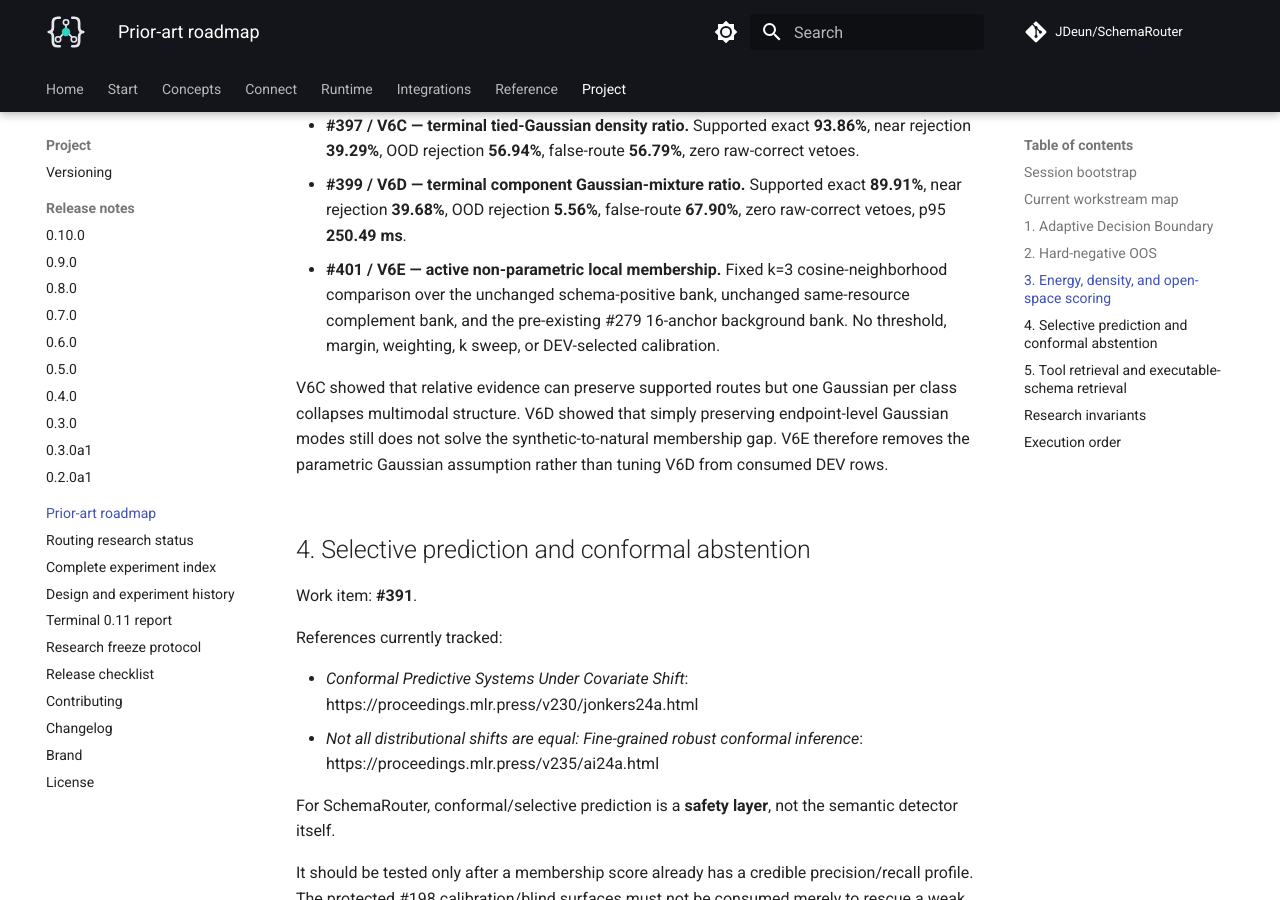
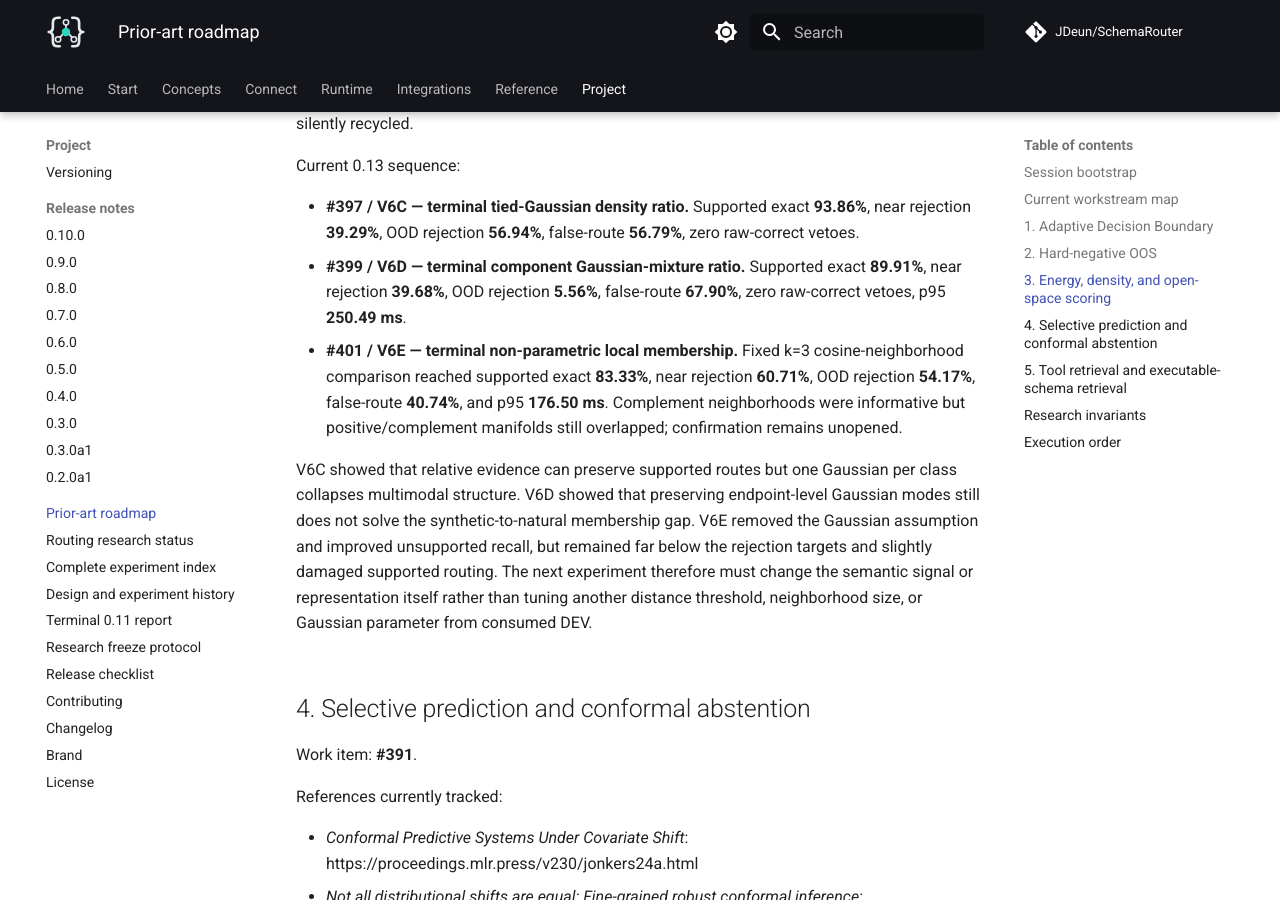
Before and after one commit to JDeun/SchemaRouter, an MkDocs documentation site: the page built from docs/research/prior-art-roadmap.md, in a window 1280 px wide and 900 px high, scrolled down 4073 px. Built offline with MkDocs 1.6.1 and Material for MkDocs 9.7.7, drawn with Linux system fonts in a browser that asks for light colours; comment, search, counter and statistics services are not loaded; some of the changed text lies outside the part shown.

Commit message:
docs: mark V6E terminal in research roadmap

```diff
--- a/docs/research/prior-art-roadmap.md
+++ b/docs/research/prior-art-roadmap.md
@@ -25,7 +25,7 @@ Before creating a new routing experiment:
 | --- | ---: | --- | --- |
 | Adaptive/open decision boundaries | #384 | **terminal** | V6A positive-only spherical ADB rejected every DEV request |
 | Hard-negative OOS generation | #389 / #395 | **terminal** | V6B separated synthetic evidence but rejected every natural DEV query |
-| Energy/density/open-space scoring | #390 / #397 / #399 / #401 | **active** | V6C/V6D terminal; V6E non-parametric kNN membership active |
+| Energy/density/open-space scoring | #390 / #397 / #399 / #401 | **active research / no frozen successor** | V6C/V6D/V6E terminal; next method must be structurally different |
 | Selective/conformal abstention | #391 | deferred | Calibrate abstention only after a useful semantic membership score exists |
 | Tool/executable-schema retrieval | #392 | ongoing | Keep retrieval research aligned with the typed capability architecture |
 
@@ -146,9 +146,9 @@ Current 0.13 sequence:
 
 - **#397 / V6C — terminal tied-Gaussian density ratio.** Supported exact **93.86%**, near rejection **39.29%**, OOD rejection **56.94%**, false-route **56.79%**, zero raw-correct vetoes.
 - **#399 / V6D — terminal component Gaussian-mixture ratio.** Supported exact **89.91%**, near rejection **39.68%**, OOD rejection **5.56%**, false-route **67.90%**, zero raw-correct vetoes, p95 **250.49 ms**.
-- **#401 / V6E — active non-parametric local membership.** Fixed k=3 cosine-neighborhood comparison over the unchanged schema-positive bank, unchanged same-resource complement bank, and the pre-existing #279 16-anchor background bank. No threshold, margin, weighting, k sweep, or DEV-selected calibration.
+- **#401 / V6E — terminal non-parametric local membership.** Fixed k=3 cosine-neighborhood comparison reached supported exact **83.33%**, near rejection **60.71%**, OOD rejection **54.17%**, false-route **40.74%**, and p95 **176.50 ms**. Complement neighborhoods were informative but positive/complement manifolds still overlapped; confirmation remains unopened.
 
-V6C showed that relative evidence can preserve supported routes but one Gaussian per class collapses multimodal structure. V6D showed that simply preserving endpoint-level Gaussian modes still does not solve the synthetic-to-natural membership gap. V6E therefore removes the parametric Gaussian assumption rather than tuning V6D from consumed DEV rows.
+V6C showed that relative evidence can preserve supported routes but one Gaussian per class collapses multimodal structure. V6D showed that preserving endpoint-level Gaussian modes still does not solve the synthetic-to-natural membership gap. V6E removed the Gaussian assumption and improved unsupported recall, but remained far below the rejection targets and slightly damaged supported routing. The next experiment therefore must change the semantic signal or representation itself rather than tuning another distance threshold, neighborhood size, or Gaussian parameter from consumed DEV.
 
 ## 4. Selective prediction and conformal abstention
 
@@ -217,9 +217,10 @@ The current order is:
 1. retain **#384 / V6A** as the terminal positive-only spherical ADB reference; its confirmation stays unopened;
 2. retain **#395 / V6B** as the terminal hard-negative ellipsoid reference; its confirmation stays unopened;
 3. retain **#397 / V6C** and **#399 / V6D** as terminal relative-density controls; both confirmations stay unopened;
-4. execute **#401 / V6E**, the preregistered non-parametric kNN membership experiment from **#390**, without using V6D failed rows to tune k, evidence, thresholds, or decision order;
-5. if a useful semantic membership score exists, evaluate selective/conformal safety from **#391**;
-6. continuously maintain ToolRet/ToolReAGt architectural alignment in **#392**.
+4. retain **#401 / V6E** as the terminal non-parametric local-neighborhood reference; its confirmation stays unopened;
+5. before opening a successor, search prior art and repository history for a materially different semantic representation or membership signal; do not tune k, thresholds, weighting, background anchors, or schema wording from V6E DEV;
+6. if a useful semantic membership score exists, evaluate selective/conformal safety from **#391**;
+7. continuously maintain ToolRet/ToolReAGt architectural alignment in **#392**.
 
 This order is not a claim that later methods are superior. It is the governance sequence that avoids
 mixing hypotheses and reusing evidence.
```
